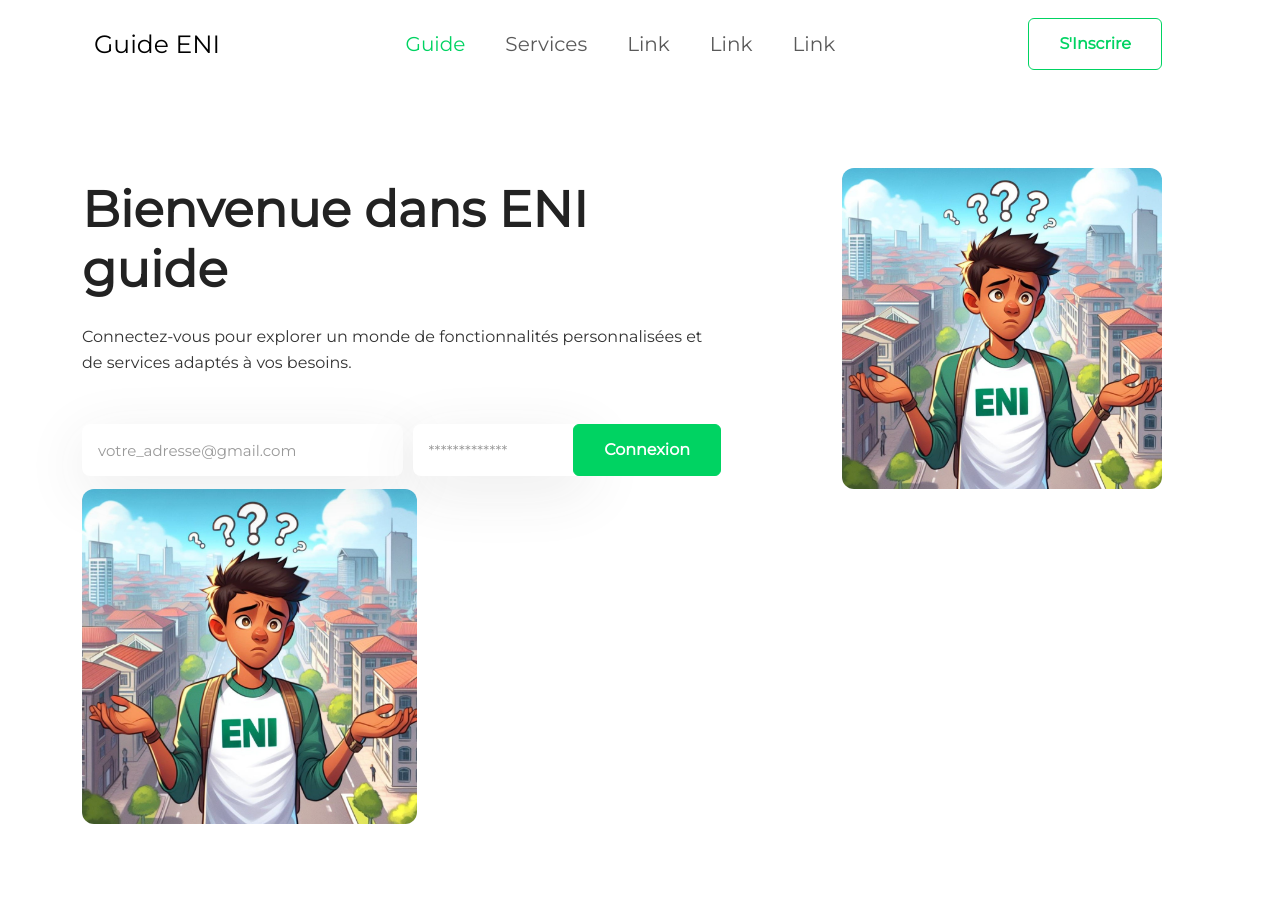
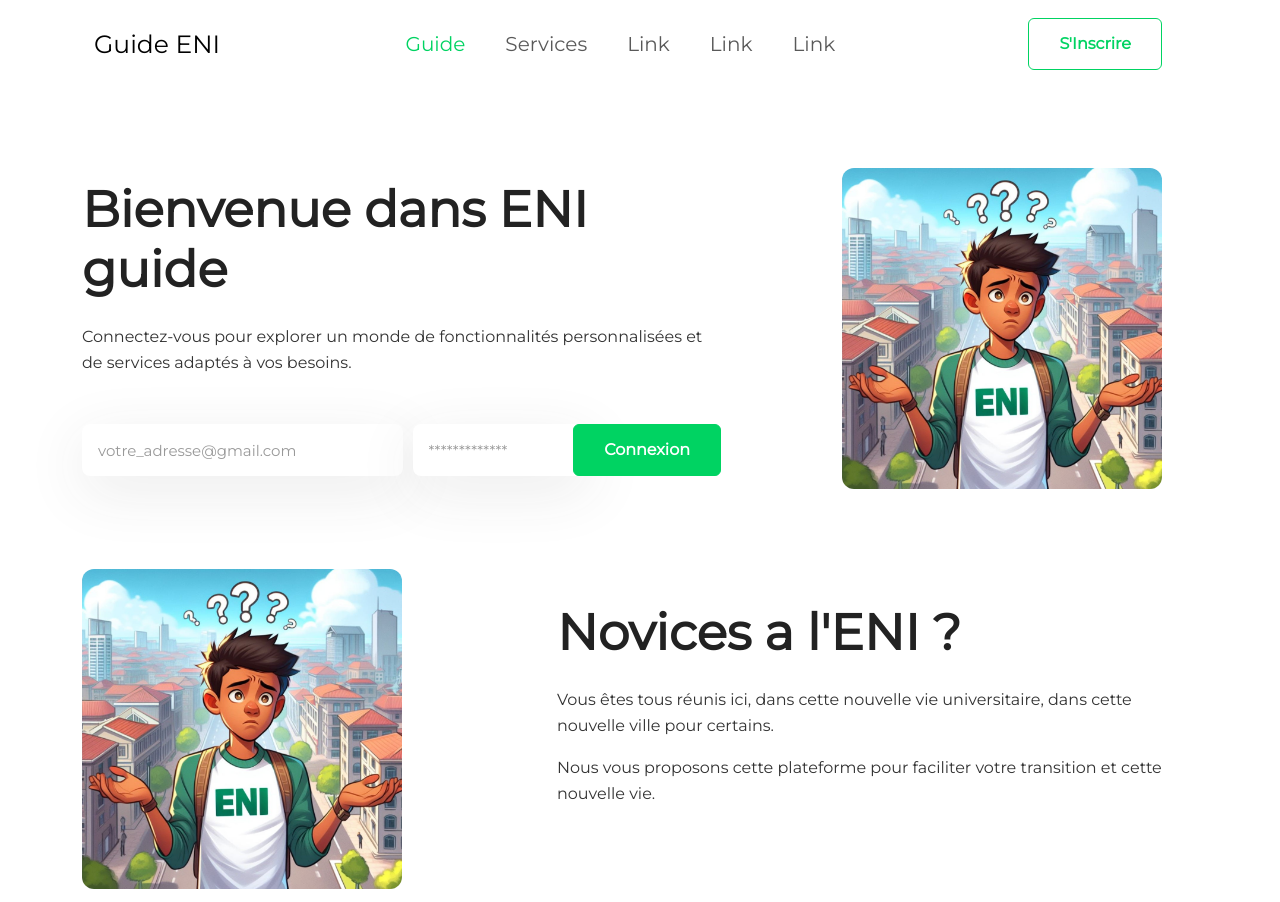
Before and after one commit to DiaryFenohasina/Devhunt2024, a Vue app in the folder front_DevHunt/: page / in a window 1280 px wide. Shown: the top 902 px of the page. Built offline with nearby package versions, Linux system fonts and the light colour scheme; a small style sheet from the web is missing.

Commit message:
fi x banner

```diff
--- a/front_DevHunt/src/components/banner.vue
+++ b/front_DevHunt/src/components/banner.vue
@@ -15,14 +15,6 @@
             <div class="col-lg-4 d-lg-block d-none">
                 <img src="../assets/images/eni.png" alt="illustration" class="img-fluid rounded" style="max-width: 90%">
             </div>
-        </div>
-        <div class="col-lg-4 d-lg-block d-none">
-          <img
-            src="../assets/images/eni.png"
-            alt="illustration"
-            class="img-fluid rounded"
-            style="max-width: 90%"
-          />
         </div>
       </div>
   </section>
--- a/front_DevHunt/src/views/Services.vue
+++ b/front_DevHunt/src/views/Services.vue
@@ -57,7 +57,7 @@
         </div>
       </div>
     </div>
-    </div>
+    <!-- </div> -->
   </section>
 </template>
 <script>
```
